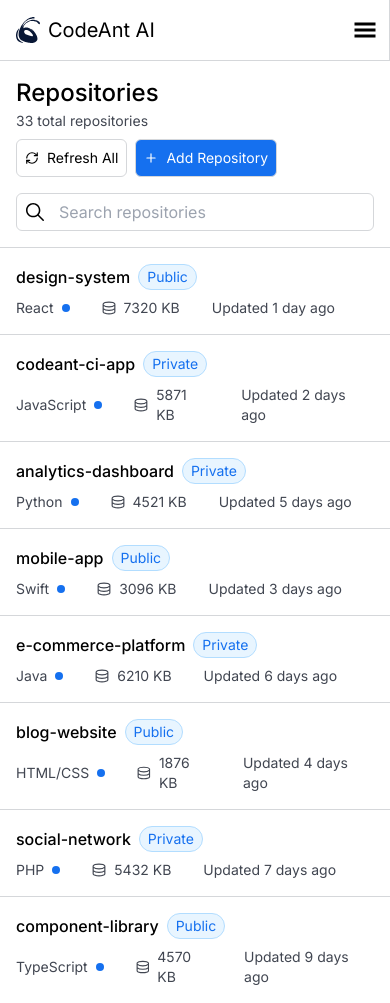
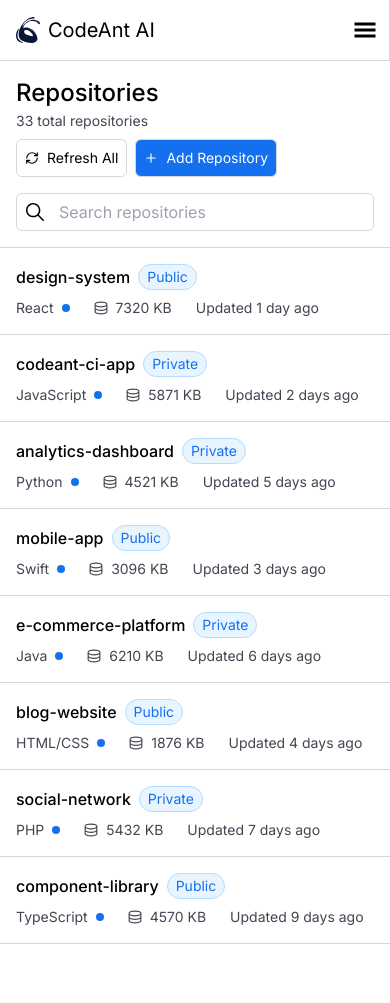
Before and after one commit to NtshVrm/code-ant-ai, a React (Vite) app: page /dashboard in a window 390 px wide. After the commit the page ends 944 px from the top, so only its background shows below. Built offline with nearby package versions, Linux system fonts and the light colour scheme; a web font is replaced by a local one.

Commit message:
fix stylings

```diff
--- a/src/components/RenderIcon.tsx
+++ b/src/components/RenderIcon.tsx
@@ -1,6 +1,7 @@
 import { MdLogout } from "react-icons/md";
 import { AiOutlineHome } from "react-icons/ai";
 import {
+  IoArrowUpOutline,
   IoCallOutline,
   IoCloudOutline,
   IoCodeSlashOutline,
@@ -32,5 +33,7 @@ export default function RenderIcon({ icon }: { icon: string }) {
       return <FiPlus />;
     case "search":
       return <IoIosSearch />;
+    case "arrow-up":
+      return <IoArrowUpOutline />;
   }
 }
--- a/src/components/RepoCard.tsx
+++ b/src/components/RepoCard.tsx
@@ -17,7 +17,7 @@ export default function RepoCard({
   return (
     <div
       className={`flex flex-col  ${
-        lastItem ? "" : "border-b"
+        lastItem ? "border-b" : "border-b"
       }  border-[#D5D7DA] p-4 gap-2 hover:bg-[#FAFAFA] cursor-pointer`}
     >
       <div className="flex gap-2 items-center">
@@ -26,16 +26,16 @@ export default function RepoCard({
           {repoItem.type}
         </div>
       </div>
-      <div className="flex gap-8 text-[#414651] text-sm">
+      <div className="flex gap-6 text-[#414651] text-sm">
         <div className="flex items-center gap-2">
           <div>{repoItem.language}</div>{" "}
           <div className="w-2 h-2 bg-[#1570EF] rounded-full"></div>{" "}
         </div>
         <div className="flex items-center gap-2">
           <GrStorage />
-          <p>{repoItem.size} KB</p>{" "}
+          <p className="truncate">{repoItem.size} KB</p>{" "}
         </div>
-        <div>
+        <div className="truncate">
           Updated {repoItem.lastUpdated}{" "}
           {repoItem.lastUpdated > 1 ? "days" : "day"} ago
         </div>
--- a/src/components/RepoListHeader.tsx
+++ b/src/components/RepoListHeader.tsx
@@ -26,7 +26,7 @@ export default function RepoListHeader() {
           {repoMenu.map((item) => {
             return (
               <div
-                className={`flex gap-2 p-2 items-center border border-[#D5D7DA] rounded-md ${
+                className={`flex cursor-pointer gap-2 p-2 items-center border border-[#D5D7DA] rounded-md ${
                   item.id == 2 ? "bg-[#1570EF] text-white" : ""
                 }`}
               >
--- a/src/components/Sidebar.tsx
+++ b/src/components/Sidebar.tsx
@@ -76,7 +76,7 @@ export default function Sidebar({
       </header>
       <aside
         className={`flex-grow flex flex-col absolute w-full top-0 left-0 z-50 transition-transform md:relative md:bg-white h-full bg-black bg-opacity-50 ${
-          isOpen ? "translate-y-12" : "-translate-y-full md:translate-y-0"
+          isOpen ? "translate-y-14" : "-translate-y-full md:translate-y-0"
         }`}
       >
         <div className="py-4 px-4 bg-white">
```
